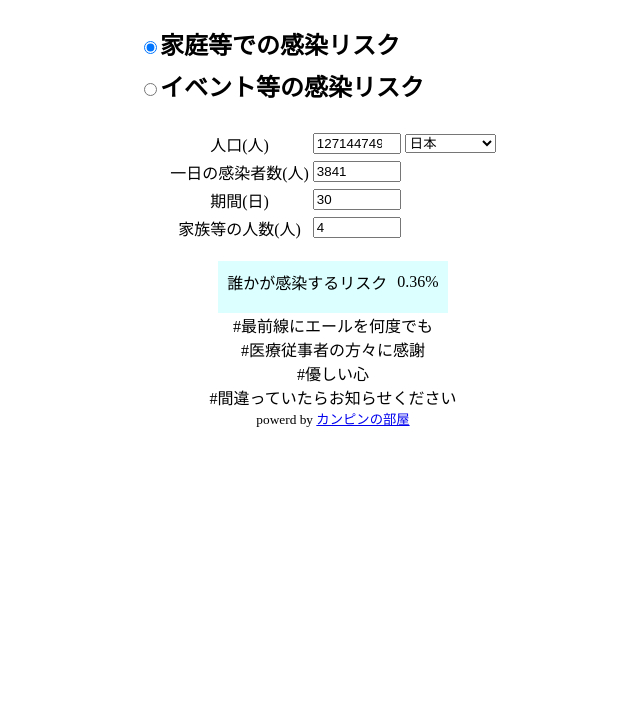
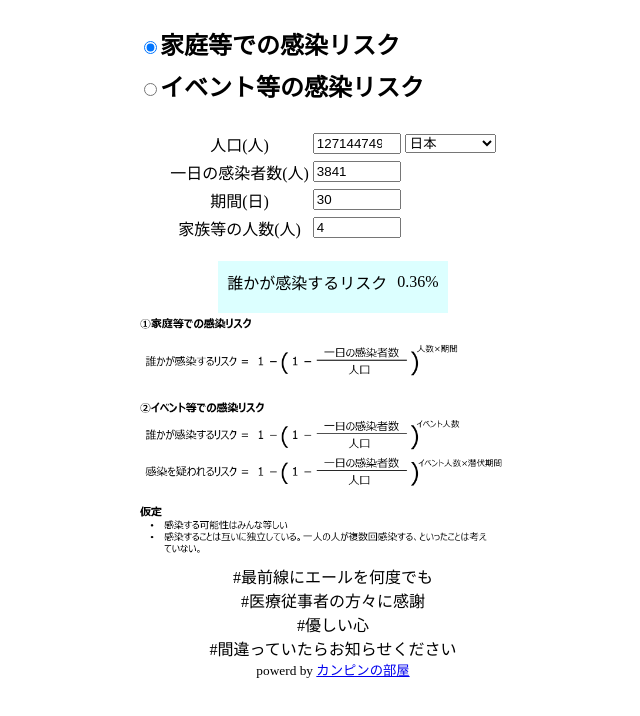
Before and after one commit to kangping-git/risk, a plain HTML site: page index.html in a window 1280 px wide. Shown: the whole page, without its empty margins (307-947 px from the left). Drawn offline with Linux system fonts and the light colour scheme.

Commit message:
Update index.html

```diff
--- a/index.html
+++ b/index.html
@@ -120,6 +120,7 @@
         <tr><td>誰かが感染するリスク</td><td><a id="kannsennrisuku"></a></td></tr>
         <tr><td id="str1">容疑リスク</td><td><a id="yougirisuku"></a></td></tr>
     </table>
+    <img src="./note.png" style="width: 400px;height: auto;"><br>
     #最前線にエールを何度でも<br>
     #医療従事者の方々に感謝<br>
     #優しい心<br>
```
